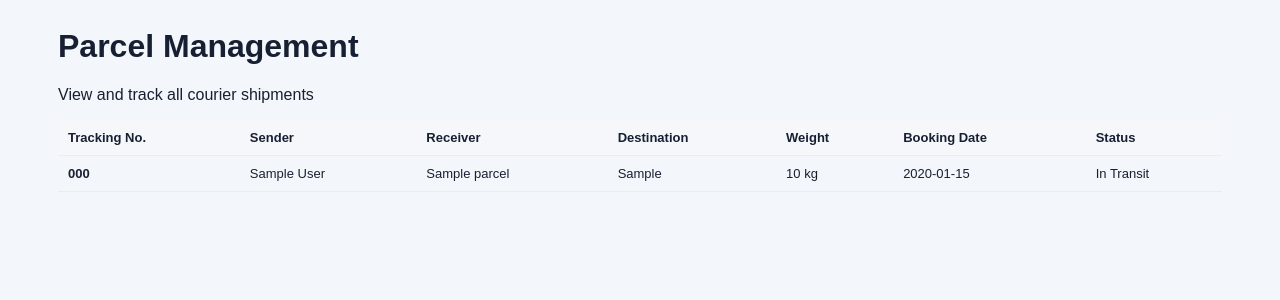
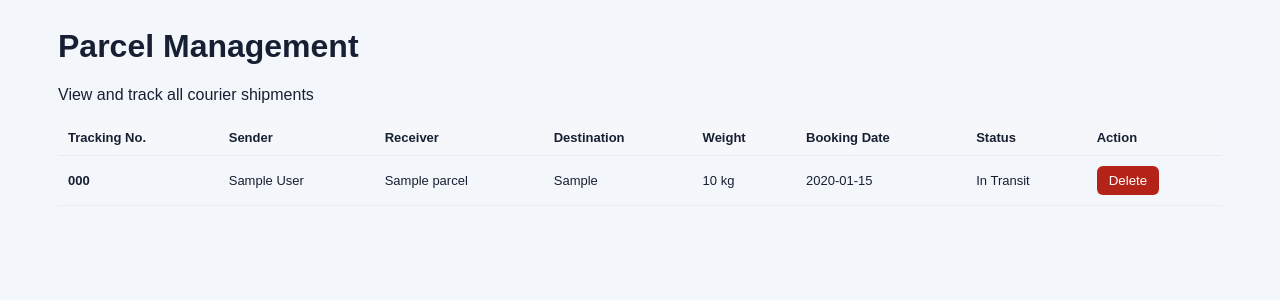
Before and after one commit to tharunrajkperiye-a11y/courier-delivery-management-system, a Flask app: page /parcels in a window 1280 px wide. Shown: the part 63-363 px from the top of the page. Run offline with Flask 3, Linux system fonts and the light colour scheme; the visitor is signed in with stand-in values (Sample User, id 1); tables that the repository leaves empty hold one stand-in row (values such as "Sample post"); parts of the project's set-up code (start-up, migrations or seed data) failed here and were passed over.

Commit message:
Enhance parcel management with delete functionality
Added delete action button for each parcel in the table.

```diff
--- a/templates/parcels.html
+++ b/templates/parcels.html
@@ -6,6 +6,7 @@ Parcels - CourierFlow
 
 
 {% block content %}
+<style>.btn-danger{background:#b42318!important;color:#fff!important;border:0;padding:7px 12px;border-radius:6px;cursor:pointer}</style>
 
 <div class="page-header">
 
@@ -39,6 +40,7 @@ Parcels - CourierFlow
                 <th>Booking Date</th>
 
                 <th>Status</th>
+                <th>Action</th>
 
             </tr>
 
@@ -107,13 +109,20 @@ Parcels - CourierFlow
 
                 </td>
 
+                <td>
+                    <form method="post" action="{{ url_for('delete_parcel', record_id=parcel.parcel_id) }}"
+                          onsubmit="return confirm('Delete this parcel and its related payment and delivery logs?');">
+                        <button class="btn btn-danger" type="submit">Delete</button>
+                    </form>
+                </td>
+
             </tr>
 
         {% else %}
 
             <tr>
 
-                <td colspan="7" style="text-align:center;padding:30px;">
+                <td colspan="8" style="text-align:center;padding:30px;">
 
                     No parcels found.
 
```
